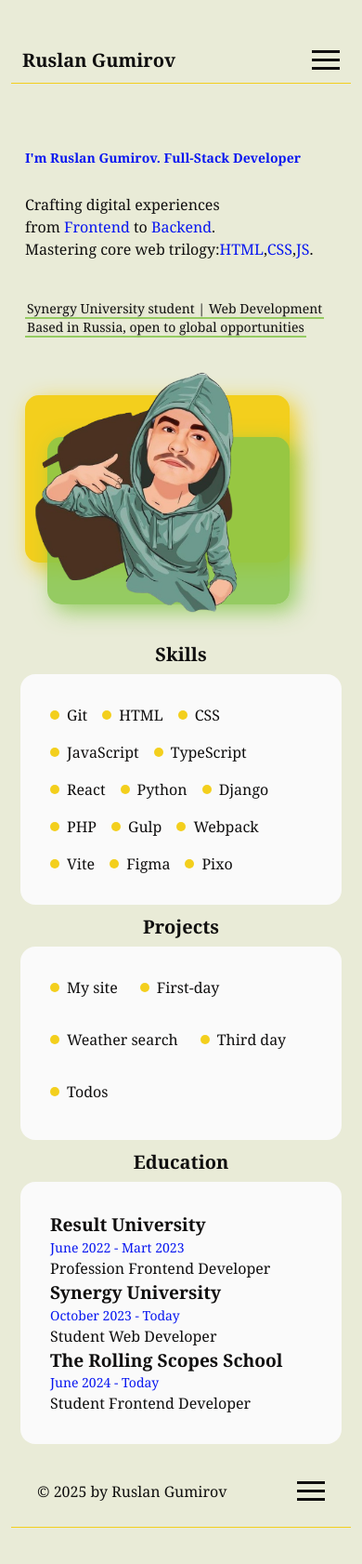
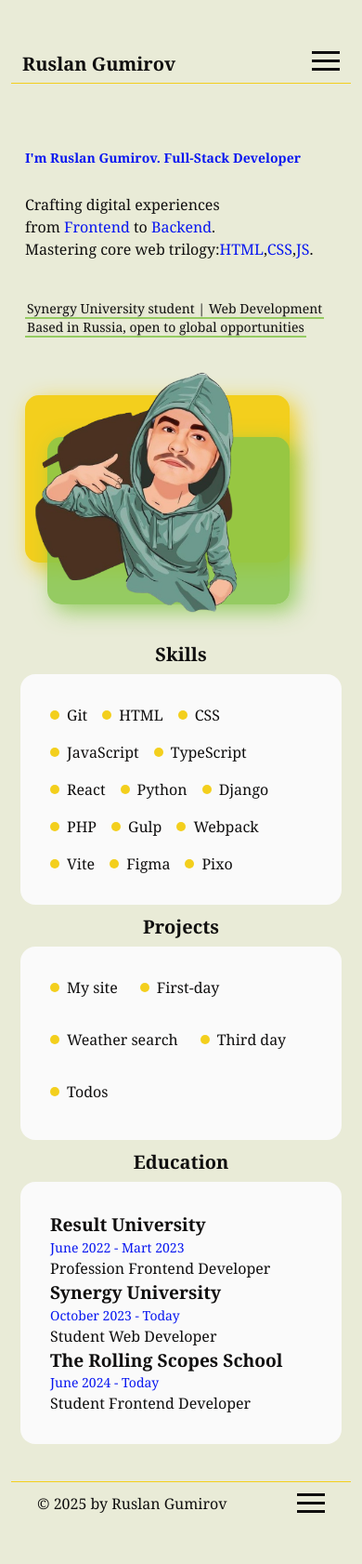
Before and after one commit to gumirus/about_me, a React (Vite) app: page / in a window 390 px wide. Shown: the top 1682 px of the page at 93% size. Built offline with nearby package versions, Linux system fonts and the light colour scheme.

Commit message:
feat: corrections CSS Organization

```diff
--- a/src/index.css
+++ b/src/index.css
@@ -1,3 +1,7 @@
+/* ==========================================================================
+   Base & Global Styles
+   ========================================================================== */
+
 @tailwind base;
 @tailwind components;
 @tailwind utilities;
@@ -41,6 +45,7 @@ body {
   box-sizing: border-box;
 }
 
+/* Common Styles for Links */
 .link {
   @apply text-[var(--black)] no-underline relative pb-[3px];
 }
@@ -76,18 +81,9 @@ body {
   @apply flex flex-row justify-start items-center gap-2 list-none;
 }
 
-.skills-ul {
-  @apply list-none pl-0;
-}
-
-.header-info {
-  @apply flex flex-row justify-between items-center;
-  position: sticky;
-  top: 0;
-  z-index: 1000;
-  background: var(--main-bg);
-  padding: 0 1rem;
-}
+/* ==========================================================================
+   Generic Section Styles
+   ========================================================================== */
 
 .main-content {
   display: flex;
@@ -126,137 +122,47 @@ body {
   flex: 1 1 calc(100% - 12px);
 }
 
-.project-item {
-  display: flex;
-  align-items: center;
-  gap: 0.5rem;
-  margin-bottom: 0.5rem;
-}
-
-.circle {
-  background-color: var(--main-yellow);
-  width: 12px;
-  height: 12px;
-  border-radius: 50%;
-  flex-shrink: 0;
-}
-
-.link.cv-link {
-  display: inline-block;
-  padding: 0.25rem 0;
-}
-
-.greetings {
-  display: flex;
-  flex-direction: column;
-  align-items: flex-start;
-  justify-content: flex-start;
-  gap: 0.5rem;
-  margin-top: 50px;
-  margin-left: 15px;
-}
-
-.greetings-first-line {
-  margin-top: 20px;
-  margin-bottom: 10px;
-}
-
-h2 {
-  margin-top: 10px;
-  margin-bottom: 7px;
-}
-
-.section-greetings {
-  display: flex;
-  flex-direction: row;
-  justify-content: space-between;
-  align-items: flex-start;
-}
-
-.greetings-third-line {
-  margin-top: 27px;
-  margin-bottom: 18px;
-}
-
-.main-img {
-  width: 330px;
-  height: 330px;
-  position: relative;
-  z-index: 3;
-}
-
-.img-container {
-  position: relative;
-}
-.img-container::before {
-  background-color: var(--main-green);
-  box-shadow: 7px 7px 23px var(--main-green);
-  content: '';
-  position: absolute;
-  top: 25%;
-  right: 0;
-  width: 110%;
-  height: 70%;
-  border-radius: 15px;
-  z-index: 1;
-}
-.img-container::after {
-  background-color: var(--main-yellow);
-  box-shadow: 7px 7px 23px var(--main-yellow);
-  content: '';
-  position: absolute;
-  width: 122%;
-  height: 234px;
-  border-radius: 15px;
-  z-index: 0;
-  right: 0;
-  top: 15%;
-}
-
-.footer-content {
-  @apply flex flex-row justify-between items-center mt-10 mb-8;
-  position: relative;
-  bottom: auto;
-  left: auto;
-  width: 100%;
-  padding: 0 1rem;
-  box-sizing: border-box;
-}
-
-.ResultUniversity-img {
-  @apply h-[22px];
-}
-
-.greetings-first-line {
-  @apply font-bold text-sm text-[var(--blue)];
-}
-.greetings-second-line {
-  @apply text-[var(--blue)];
-}
-.greetings-third-line {
-  @apply font-light text-sm;
-}
-
 .info-text-header {
   @apply font-semibold text-[1.2em];
 }
+
 .info-text-date {
   @apply text-sm font-medium text-[var(--blue)];
 }
+
 .info-text-description {
   @apply text-justify;
 }
 
-.cv-link {
-  @apply underline;
+/* ==========================================================================
+   Header Component (Header.jsx)
+   ========================================================================== */
+
+.header-info {
+  @apply flex flex-row justify-between items-center;
+  position: sticky;
+  top: 0;
+  z-index: 1000;
+  background: var(--main-bg);
+  padding: 0 rem;
+  height: 60px;
+  flex-wrap: nowrap;
+  box-sizing: border-box;
+  border-bottom: 1px solid var(--main-yellow);
+  transition: transform 0.3s cubic-bezier(0.4, 0, 0.2, 1);
 }
 
-.greetings-bold-line {
-  text-shadow: 0 2px 4px rgba(0, 0, 0, 0.1);
-  padding: 0 2px;
-  border-bottom: 2px solid var(--main-green);
+.header-hidden {
+  transform: translateY(-100%);
 }
 
+.header-info h2 {
+  margin: 0;
+  padding: 0;
+  line-height: 1;
+}
+
+/* Hamburger Menu */
 .hamburger {
   display: none;
   flex-direction: column;
@@ -284,6 +190,7 @@ h2 {
   transform: translateY(-8px) rotate(-45deg);
 }
 
+/* Mobile Menu */
 .link-list.mobile-menu,
 .contact-list.mobile-menu {
   @apply hidden absolute flex-col gap-6 w-[200px] bg-[var(--main-bg)] shadow-lg rounded-lg p-4 max-h-[70vh] overflow-y-auto;
@@ -291,17 +198,12 @@ h2 {
   top: 100%;
   z-index: 999;
   animation: slideDown 0.3s ease;
+  border: 1px solid var(--main-yellow);
 }
 
 .link-list.mobile-menu.open,
 .contact-list.mobile-menu.open {
   @apply flex;
-}
-
-.footer-content .mobile-menu {
-  top: auto;
-  bottom: 100%;
-  animation: slideUp 0.3s ease;
 }
 
 @keyframes slideDown {
@@ -326,90 +228,100 @@ h2 {
   }
 }
 
-@media (max-width: 750px) {
-  .header-info {
+/* ==========================================================================
+   Greetings Component (Greetings.jsx)
+   ========================================================================== */
+
+.section-greetings {
+  display: flex;
   flex-direction: row;
+  justify-content: space-between;
   align-items: flex-start;
 }
+
+.greetings {
+  display: flex;
+  flex-direction: column;
+  align-items: flex-start;
+  justify-content: flex-start;
+  gap: 0.5rem;
+  margin-top: 50px;
+  margin-left: 15px;
+}
+
+.greetings-first-line {
+  @apply font-bold text-sm text-[var(--blue)];
+  margin-top: 20px;
+  margin-bottom: 10px;
+}
+
+.greetings-second-line {
+  @apply text-[var(--blue)];
+}
+
+.greetings-third-line {
+  @apply font-light text-sm;
+  margin-top: 27px;
+  margin-bottom: 18px;
+}
+
+.greetings-bold-line {
+  text-shadow: 0 2px 4px rgba(0, 0, 0, 0.1);
+  padding: 0 2px;
+  border-bottom: 2px solid var(--main-green);
+}
+
+h2 {
+  margin-top: 10px;
+  margin-bottom: 7px;
+}
+
+/* Profile Image */
 .main-img {
-    width: 300px;
-    height: 300px;
+  width: 330px;
+  height: 330px;
+  position: relative;
+  z-index: 3;
 }
+
+.img-container {
+  position: relative;
+}
+
 .img-container::before {
-    width: 87%;
-    height: 60%;
-    top: 30%;
+  background-color: var(--main-green);
+  box-shadow: 7px 7px 23px var(--main-green);
+  content: '';
+  position: absolute;
+  top: 25%;
+  right: 0;
+  width: 110%;
+  height: 70%;
+  border-radius: 15px;
+  z-index: 1;
 }
+
 .img-container::after {
-    width: 95%;
-    height: 180px;
+  background-color: var(--main-yellow);
+  box-shadow: 7px 7px 23px var(--main-yellow);
+  content: '';
+  position: absolute;
+  width: 122%;
+  height: 234px;
+  border-radius: 15px;
+  z-index: 0;
+  right: 0;
   top: 15%;
 }
-  .link-list:not(.mobile-menu),
-  .contact-list:not(.mobile-menu) {
-    display: none;
-  }
-  .hamburger {
-    display: flex;
-  }
-  .footer-content {
-    @apply flex-col gap-2 relative;
-  }
-  .footer-mobile-container {
-    @apply w-full flex justify-between items-center px-4;
-  }
-  .section-greetings {
-    flex-direction: column;
-    align-items: flex-start;
-  }
-  .section-info {
-    min-width: calc(100% - 20px);
-    max-width: calc(100% - 20px);
-  }
+
+/* ==========================================================================
+   Skills Component (Skills.jsx)
+   ========================================================================== */
+
+.skills-ul {
+  @apply list-none pl-0;
 }
 
-.header-info,
-.footer-content {
-  height: 60px;
-  display: flex;
-  flex-wrap: nowrap;
-  align-items: center;
-  justify-content: space-between;
-  padding: 0 1rem;
-  box-sizing: border-box;
-  background-color: var(--main-bg);
-  border-bottom: 1px solid var(--main-yellow);
-}
-
-.footer-mobile-container,
-.header-info h2 {
-  margin: 0;
-  padding: 0;
-  line-height: 1;
-}
-
-@media (max-width: 750px) {
-  .header-info,
-  .footer-content {
-    height: 50px;
-    padding: 0 0.75rem;
-  }
-
-  .footer-content {
-    flex-direction: column;
-    gap: 0.25rem;
-  }
-
-  .footer-mobile-container {
-    width: 100%;
-    display: flex;
-    justify-content: space-between;
-    align-items: center;
-    padding: 0 1rem;
-  }
-}
-
-/* section Skills */
 .skill-list {
   display: flex;
   flex-wrap: wrap;
@@ -464,13 +376,10 @@ h2 {
   transform-origin: left;
 }
 
-@media (max-width: 750px) {
-  .skill-list {
-    gap: 1rem;
-  }
-}
+/* ==========================================================================
+   Projects Component (Projects.jsx)
+   ========================================================================== */
 
-/* Projects Section */
 .project-list {
   display: flex;
   flex-wrap: wrap;
@@ -484,6 +393,7 @@ h2 {
   display: flex;
   align-items: center;
   gap: 0.75rem;
+  margin-bottom: 0.5rem;
 }
 
 .project-link {
@@ -517,7 +427,110 @@ h2 {
   transform-origin: left;
 }
 
+/* ==========================================================================
+   Education Component (Education.jsx)
+   ========================================================================== */
+
+.ResultUniversity-img {
+  @apply h-[22px];
+}
+
+.cv-link {
+  @apply underline;
+}
+
+.link.cv-link {
+  display: inline-block;
+  padding: 0.25rem 0;
+}
+
+/* ==========================================================================
+   Footer Component (Footer.jsx)
+   ========================================================================== */
+
+.footer-content {
+  @apply flex flex-row justify-between items-center mt-10 mb-8;
+  position: relative;
+  bottom: auto;
+  left: auto;
+  width: 100%;
+  padding: 0 1rem;
+  box-sizing: border-box;
+  height: 60px;
+  flex-wrap: nowrap;
+  background-color: var(--main-bg);
+  border-top: 1px solid var(--main-yellow);
+}
+
+.footer-content .mobile-menu {
+  top: auto;
+  bottom: 100%;
+  animation: slideUp 0.3s ease;
+}
+
+.footer-mobile-container {
+  margin: 0;
+  padding: 0;
+  line-height: 1;
+}
+
+/* ==========================================================================
+   Responsive Media Queries
+   ========================================================================== */
+
 @media (max-width: 750px) {
+  /* General Responsive Styles */
+  .section-info {
+    min-width: calc(100% - 20px);
+    max-width: calc(100% - 20px);
+  }
+
+  /* Header Responsive */
+  .header-info {
+    flex-direction: row;
+    align-items: flex-start;
+    height: 50px;
+    padding: 15px 0.75rem 0;
+  }
+
+  .link-list:not(.mobile-menu),
+  .contact-list:not(.mobile-menu) {
+    display: none;
+  }
+
+  .hamburger {
+    display: flex;
+  }
+
+  /* Greetings Responsive */
+  .section-greetings {
+    flex-direction: column;
+    align-items: flex-start;
+  }
+
+  .main-img {
+    width: 300px;
+    height: 300px;
+  }
+
+  .img-container::before {
+    width: 87%;
+    height: 60%;
+    top: 30%;
+  }
+
+  .img-container::after {
+    width: 95%;
+    height: 180px;
+    top: 15%;
+  }
+
+  /* Skills Responsive */
+  .skill-list {
+    gap: 1rem;
+  }
+
+  /* Projects Responsive */
   .project-list {
     gap: 1.5rem;
   }
@@ -525,13 +538,22 @@ h2 {
   .project-item {
     gap: 0.5rem;
   }
+
+  /* Footer Responsive */
+  .footer-content {
+    @apply flex-col gap-2 relative;
+    height: 50px;
+    padding: 0 0.75rem;
+    flex-direction: column;
+    gap: 0.25rem;
   }
 
-/* sections Header */
-.header-info {
-  transition: transform 0.3s cubic-bezier(0.4, 0, 0.2, 1);
+  .footer-mobile-container {
+    width: 100%;
+    margin-top: 12px;
+    display: flex;
+    justify-content: space-between;
+    align-items: center;
+    padding: 0 1rem;
   }
-
-.header-hidden {
-  transform: translateY(-100%);
 }
```
Lines whose indentation alone changed are shown as unchanged.
